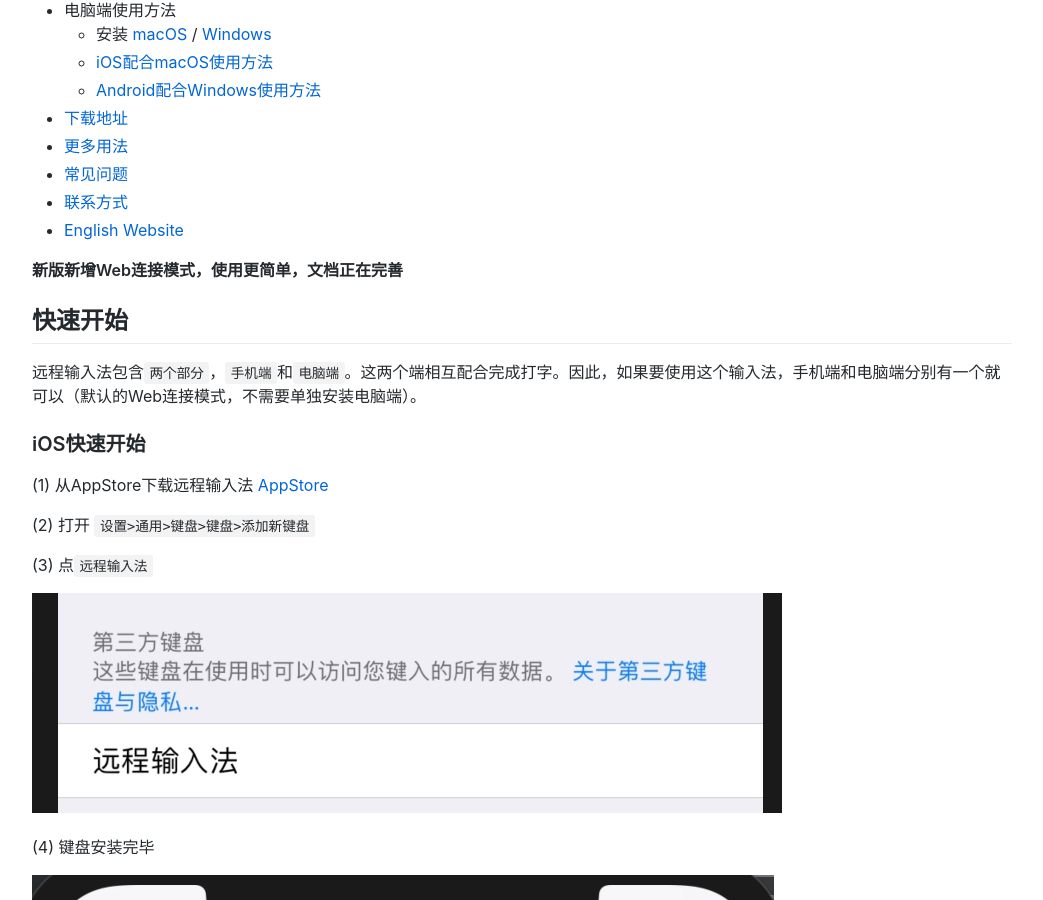
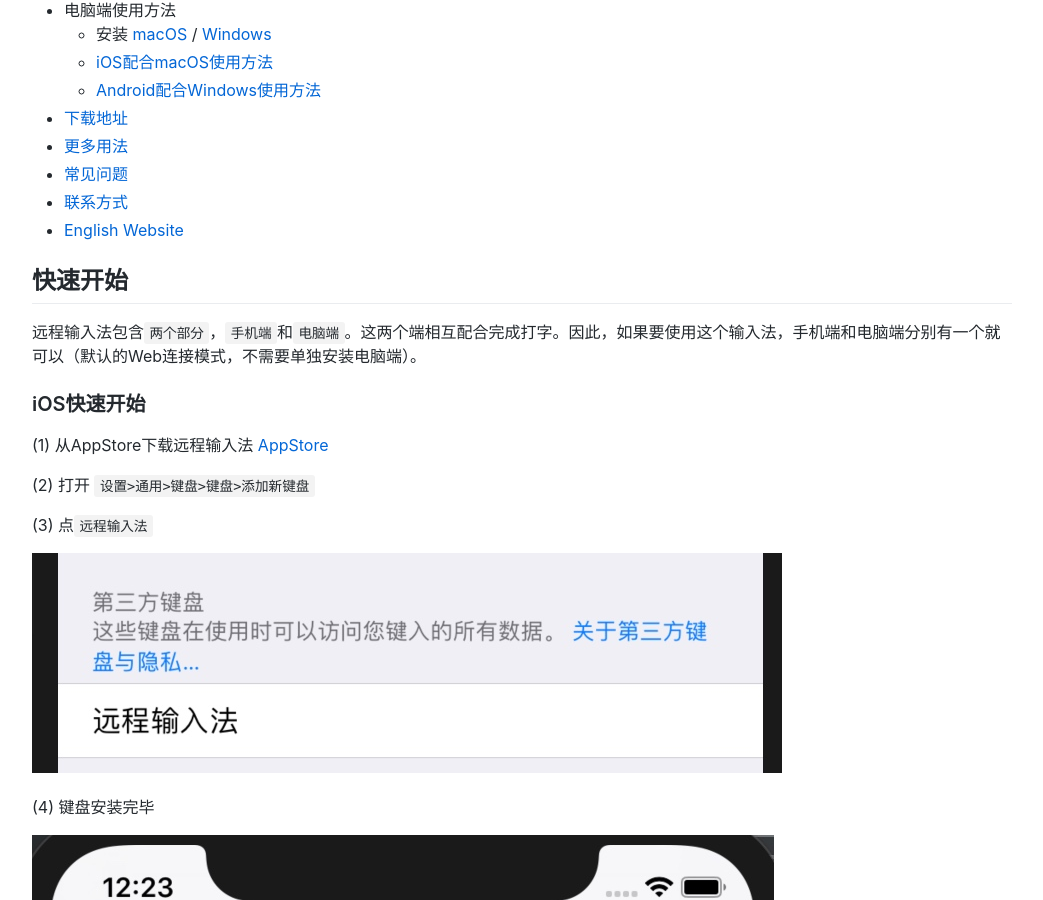
Before and after one commit to remoboard/remoboard.github.io, a Jekyll site: the page built from zhcn/index.md, in a window 1280 px wide and 900 px high, scrolled down 371 px. Shown: the whole window, without its empty margins (118-1161 px from the left). Built offline with Jekyll 4.4.1, drawn with Linux system fonts in a browser that asks for light colours; comment, search, counter and statistics services are not loaded.

Commit message:
Update index.md

```diff
--- a/zhcn/index.md
+++ b/zhcn/index.md
@@ -22,7 +22,6 @@ title: 远程输入法
 - [English Website](/)
 
 
-**新版新增Web连接模式，使用更简单，文档正在完善**
 
 ## 快速开始
 
```
